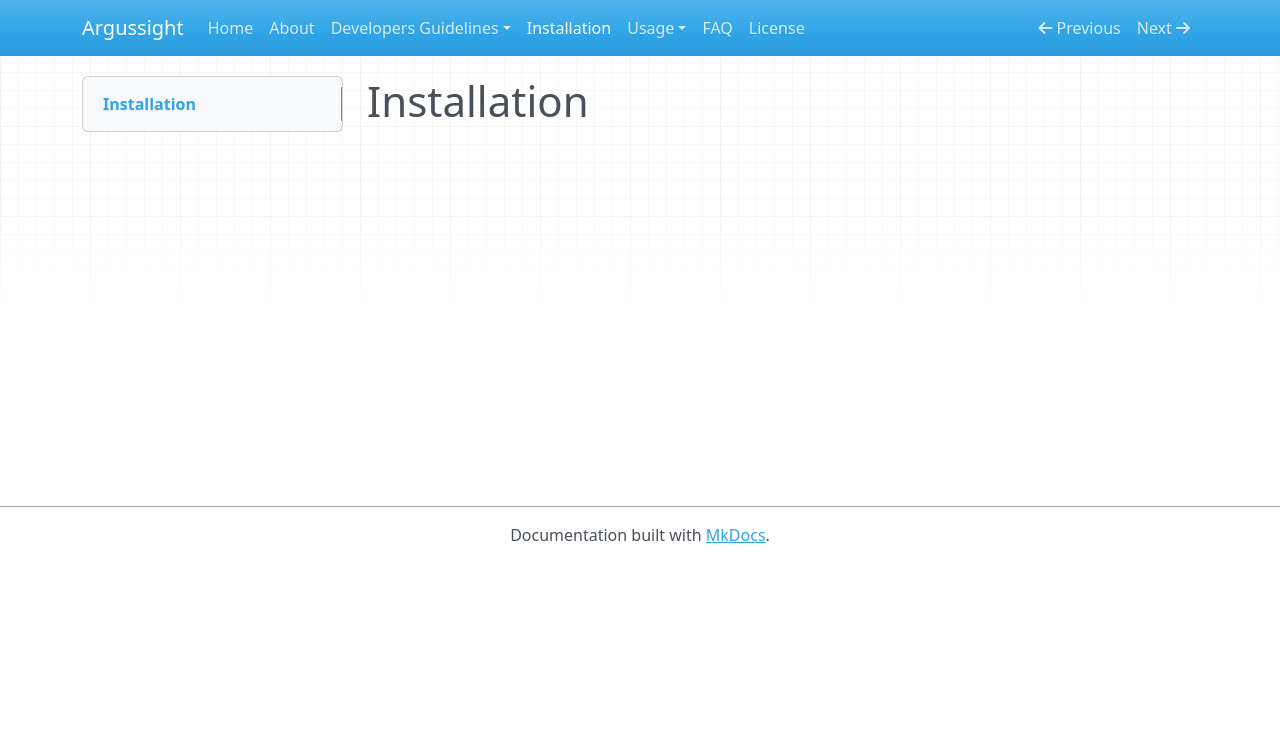
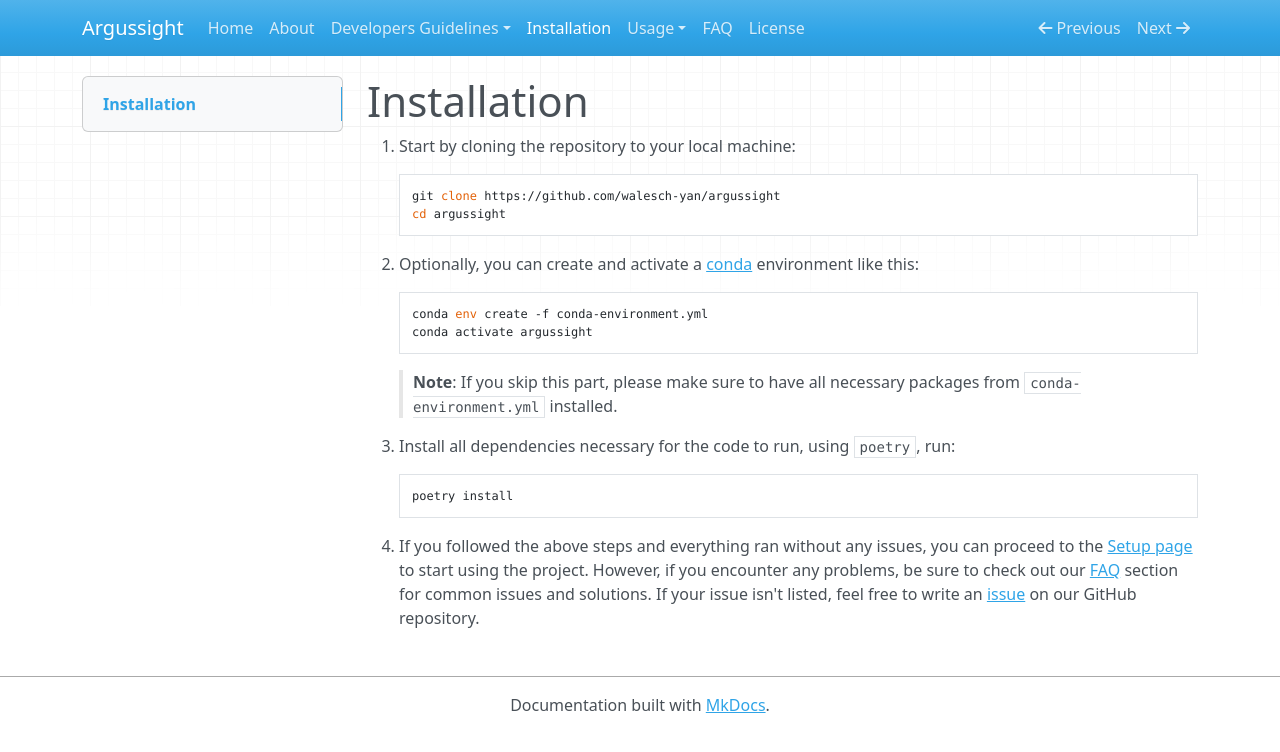
Before and after one commit to walesch-yan/argussight, an MkDocs documentation site: the page built from docs/installation.md, in a window 1280 px wide. Shown: the top 752 px of the page. Built offline with MkDocs 1.6.1, drawn with Linux system fonts in a browser that asks for light colours; nearby versions of some CDN libraries.

Commit message:
add installation page to docs

```diff
--- a/docs/installation.md
+++ b/docs/installation.md
@@ -1 +1,19 @@
 # Installation
+
+1. Start by cloning the repository to your local machine:
+
+        git clone https://github.com/walesch-yan/argussight
+        cd argussight
+
+1. Optionally, you can create and activate a [conda](https://docs.conda.io/projects/conda/en/latest/index.html) environment like this:
+
+        conda env create -f conda-environment.yml
+        conda activate argussight
+
+    > **Note**: If you skip this part, please make sure to have all necessary packages from `conda-environment.yml` installed.
+
+1. Install all dependencies necessary for the code to run, using `poetry`, run:
+
+        poetry install
+
+1. If you followed the above steps and everything ran without any issues, you can proceed to the [Setup page](usage/setup.md) to start using the project. However, if you encounter any problems, be sure to check out our [FAQ](faq.md) section for common issues and solutions. If your issue isn't listed, feel free to write an [issue](https://github.com/walesch-yan/argussight/issues) on our GitHub repository.
```
